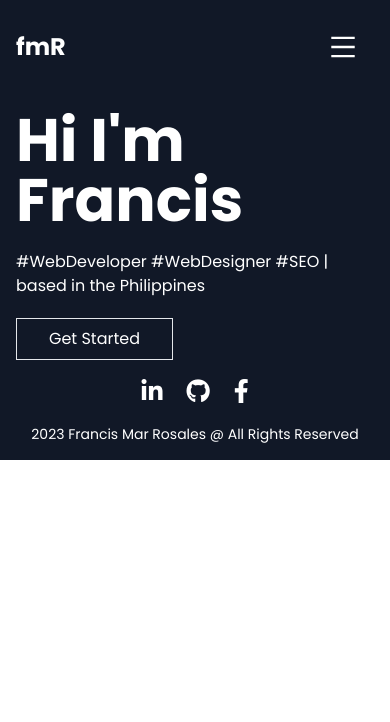
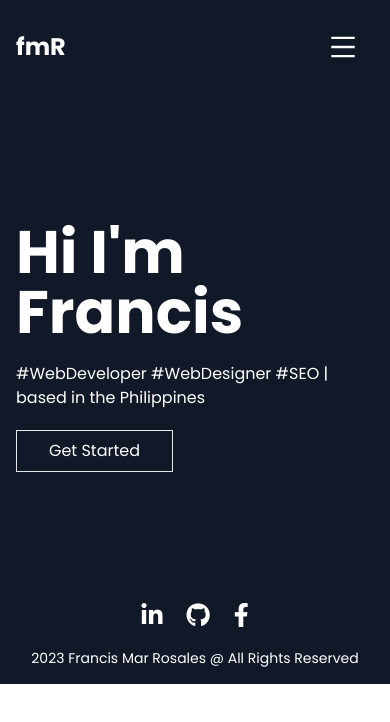
Before and after one commit to kitdea/next-tailwindcss-keithdev, a Next.js app: page / in a window 390 px wide. Shown: the top 722 px of the page. Built offline with nearby package versions, Linux system fonts and the light colour scheme.

Commit message:
align home page to center

```diff
--- a/src/components/Hero.js
+++ b/src/components/Hero.js
@@ -2,7 +2,7 @@ import Link from 'next/link'
 
 const Hero = ({ headingTitle, message }) => {
   return (
-    <div className='container p-4 m-auto flex items-center align-middle h-full max-h-screen md:h-[80vh] bg-fixed bg-cover bg-center'>
+    <div className='container p-4 m-auto flex items-center align-middle h-[60vh] md:h-[80vh] bg-fixed bg-cover bg-center'>
       {/* overlay */}
       <div className=''/>
       <div className='text-white z-[8]'>
```
